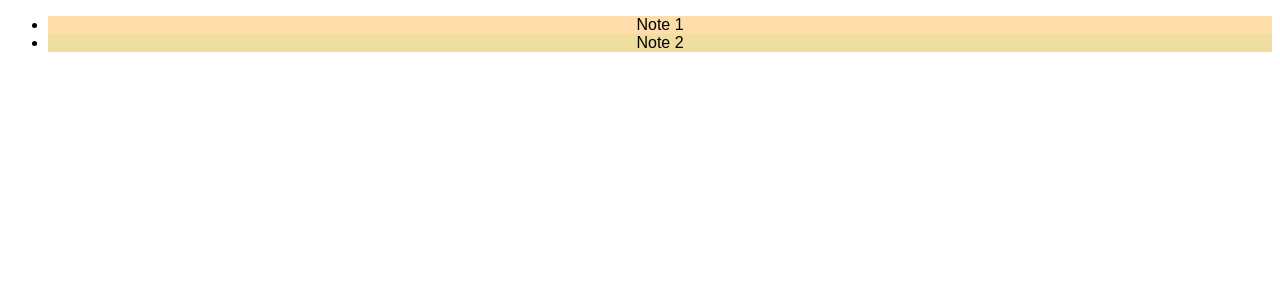
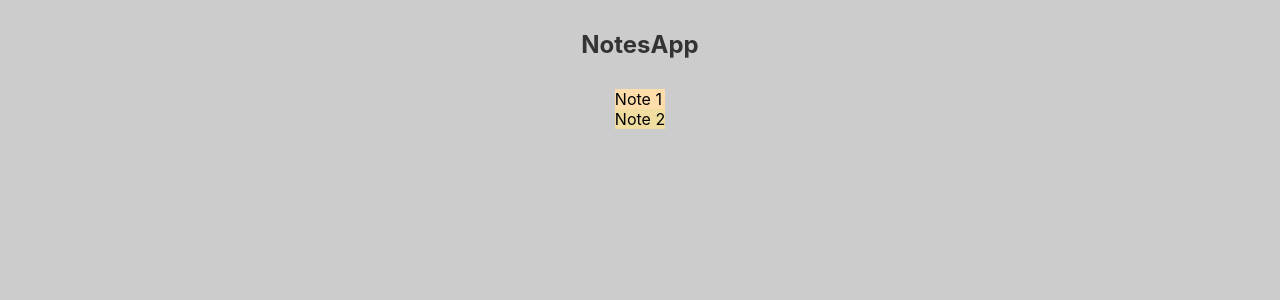
Before and after one commit to emirxmertoglu/redux-notes-app, a React (Create React App) app: page / in a window 1280 px wide. Shown: the top 300 px of the page. Built offline with nearby package versions, Linux system fonts and the light colour scheme.

Commit message:
setting up main components

```diff
--- a/src/App.js
+++ b/src/App.js
@@ -1,11 +1,13 @@
-import "./styles.css";
 import { useSelector } from "react-redux";
+import Container from "./components/Container";
+import Header from "./components/Header";
 
 export default function App() {
-  const notes = useSelector((state) => state.notes.notes);
+  const notes = useSelector((state) => state.notes.list);
 
   return (
-    <div className="App">
+    <Container>
+      <Header />
       <ul>
         {notes.map((note) => (
           <li key={note.id} style={{ backgroundColor: note.color }}>
@@ -13,6 +15,6 @@ export default function App() {
           </li>
         ))}
       </ul>
-    </div>
+    </Container>
   );
 }
--- /dev/null
+++ b/src/components/Container/container.module.css
@@ -0,0 +1,7 @@
+.container {
+  padding: 30px;
+  display: flex;
+  flex-direction: column;
+  align-items: center;
+  gap: 30px;
+}
--- /dev/null
+++ b/src/components/Container/index.js
@@ -0,0 +1,5 @@
+import styles from "./container.module.css";
+
+export default function Container({ children }) {
+  return <div className={styles.container}>{children}</div>;
+}
--- /dev/null
+++ b/src/components/Header/header.module.css
@@ -0,0 +1,6 @@
+.header {
+  font-size: 24px;
+  font-weight: 700;
+  color: #333;
+  /* text-align: center; */
+}
--- /dev/null
+++ b/src/components/Header/index.js
@@ -0,0 +1,5 @@
+import styles from "./header.module.css";
+
+export default function Header() {
+  return <h2 className={styles.header}>NotesApp</h2>;
+}
--- a/src/index.js
+++ b/src/index.js
@@ -1,7 +1,8 @@
 import { StrictMode } from "react";
 import { createRoot } from "react-dom/client";
 import { Provider } from "react-redux";
-import store from './redux/store'
+import store from "./redux/store";
+import "./styles.css";
 
 import App from "./App";
 
--- a/src/redux/notes/notesSlice.js
+++ b/src/redux/notes/notesSlice.js
@@ -3,7 +3,7 @@ import { createSlice, nanoid } from "@reduxjs/toolkit";
 const notesSlice = createSlice({
   name: "notes",
   initialState: {
-    notes: [
+    list: [
       {
         id: nanoid(),
         description: "Note 1",
--- a/src/styles.css
+++ b/src/styles.css
@@ -1,4 +1,16 @@
-.App {
-  font-family: sans-serif;
-  text-align: center;
+* {
+  margin: 0;
+  padding: 0;
+  box-sizing: border-box;
 }
+
+ol,
+ul {
+  list-style: none;
+}
+
+body {
+  font-family: -apple-system, BlinkMacSystemFont, "Segoe UI", Roboto, Oxygen,
+    Ubuntu, Cantarell, "Open Sans", "Helvetica Neue", sans-serif;
+  background-color: #ccc;
+}
```
